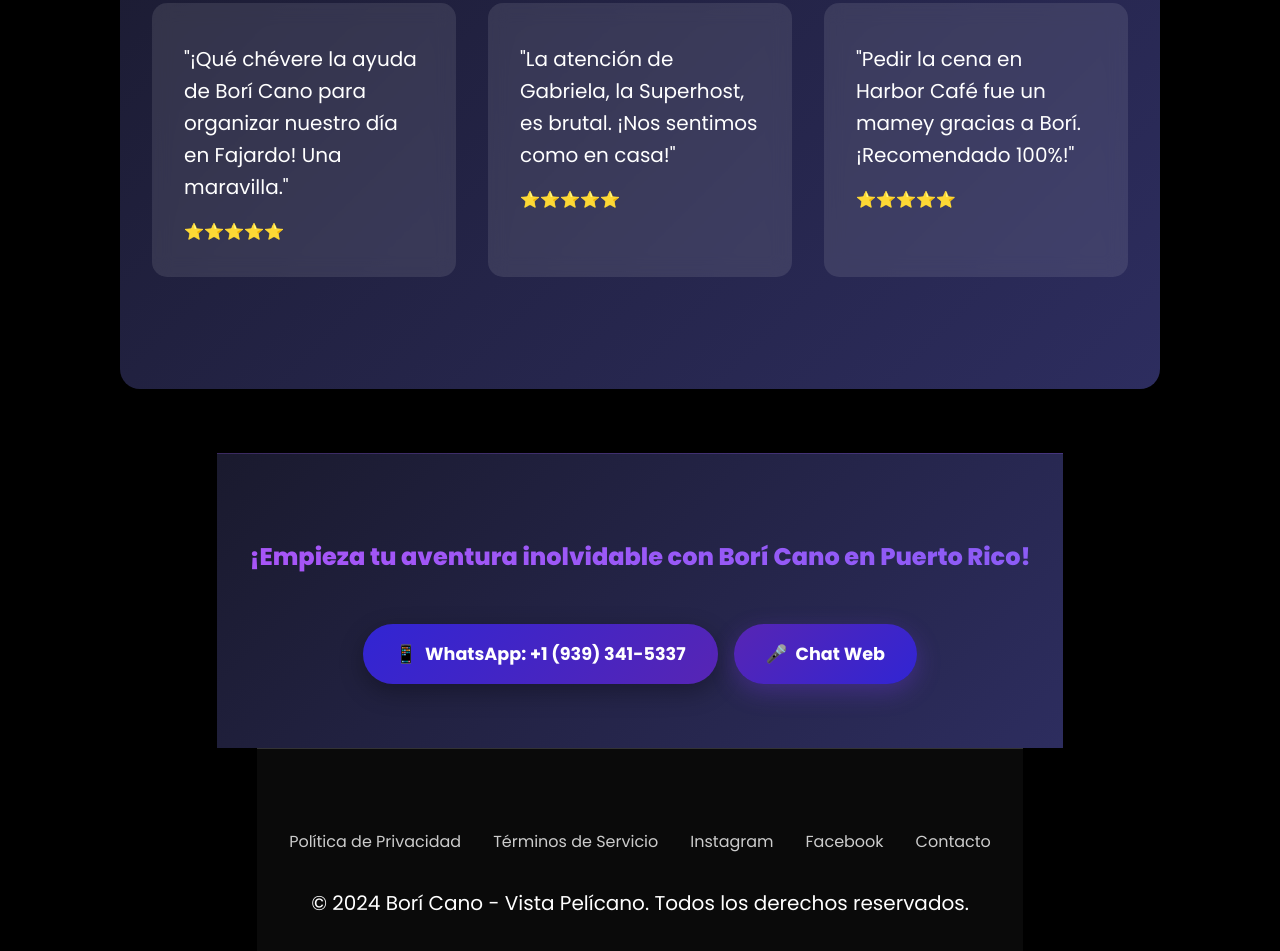
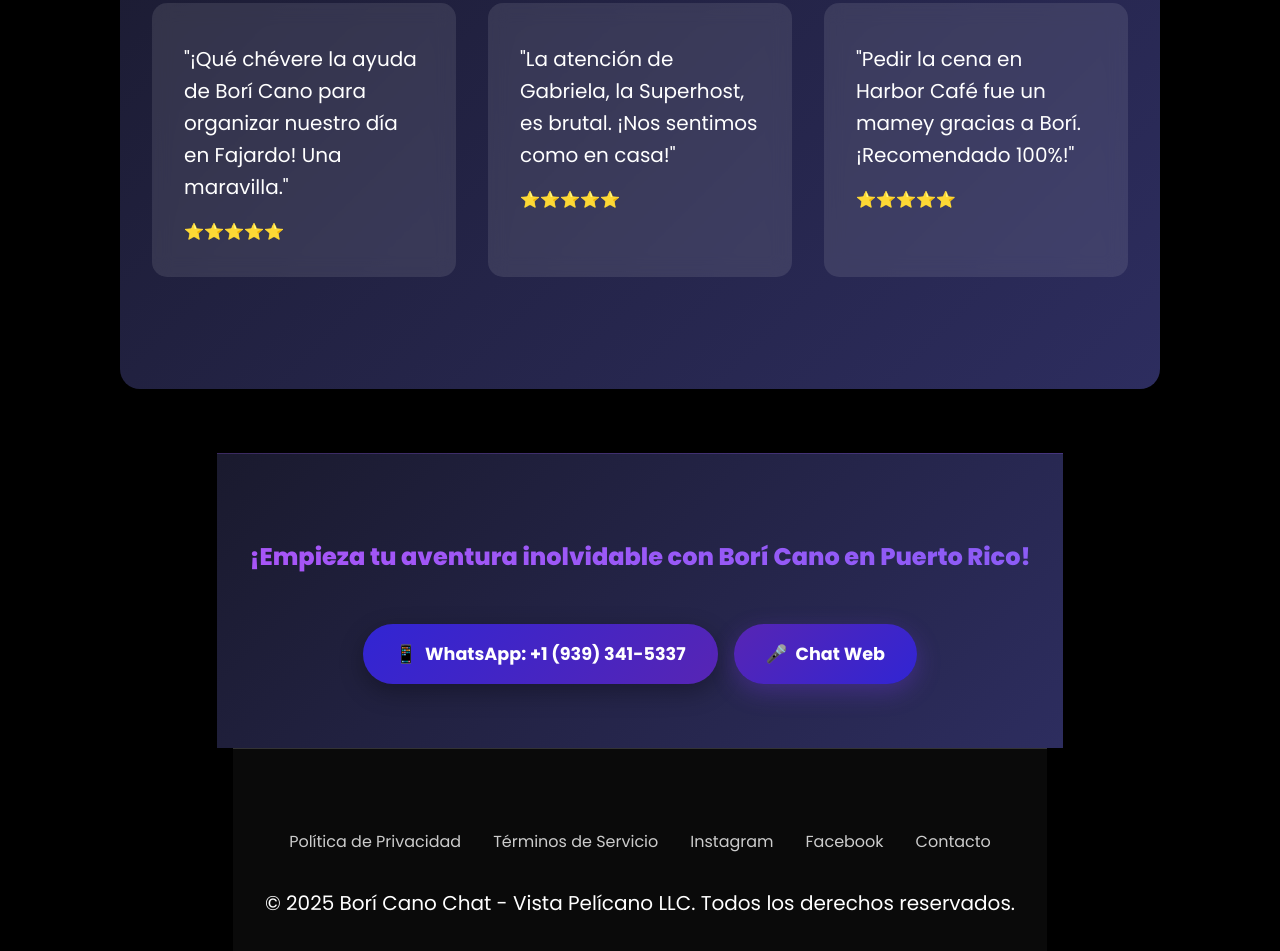
Before and after one commit to cracvision/bori-cano-chat-v4, a plain HTML site: page index.html in a window 1280 px wide. Shown: the part 7208-8159 px from the top of the page. Drawn offline with Linux system fonts and the light colour scheme.

Commit message:
fix: Update copyright year and company name in footer

```diff
--- a/index.html
+++ b/index.html
@@ -1054,7 +1054,7 @@
         <a href="mailto:elboricano@vistapelicano.com" style="font-family: 'Poppins', sans-serif; font-weight: 400;">Contacto</a>
       </div>
 
-      <p style="margin-top: 2rem; opacity: 0.7; font-family: 'Poppins', sans-serif; font-weight: 400;">© 2024 Borí Cano - Vista Pelícano. Todos los derechos reservados.</p>
+      <p style="margin-top: 2rem; opacity: 0.7; font-family: 'Poppins', sans-serif; font-weight: 400;">© 2025 Borí Cano Chat - Vista Pelícano LLC. Todos los derechos reservados.</p>
     </footer>
 
     <audio id="boriAudio" preload="auto" playsinline></audio>
```
